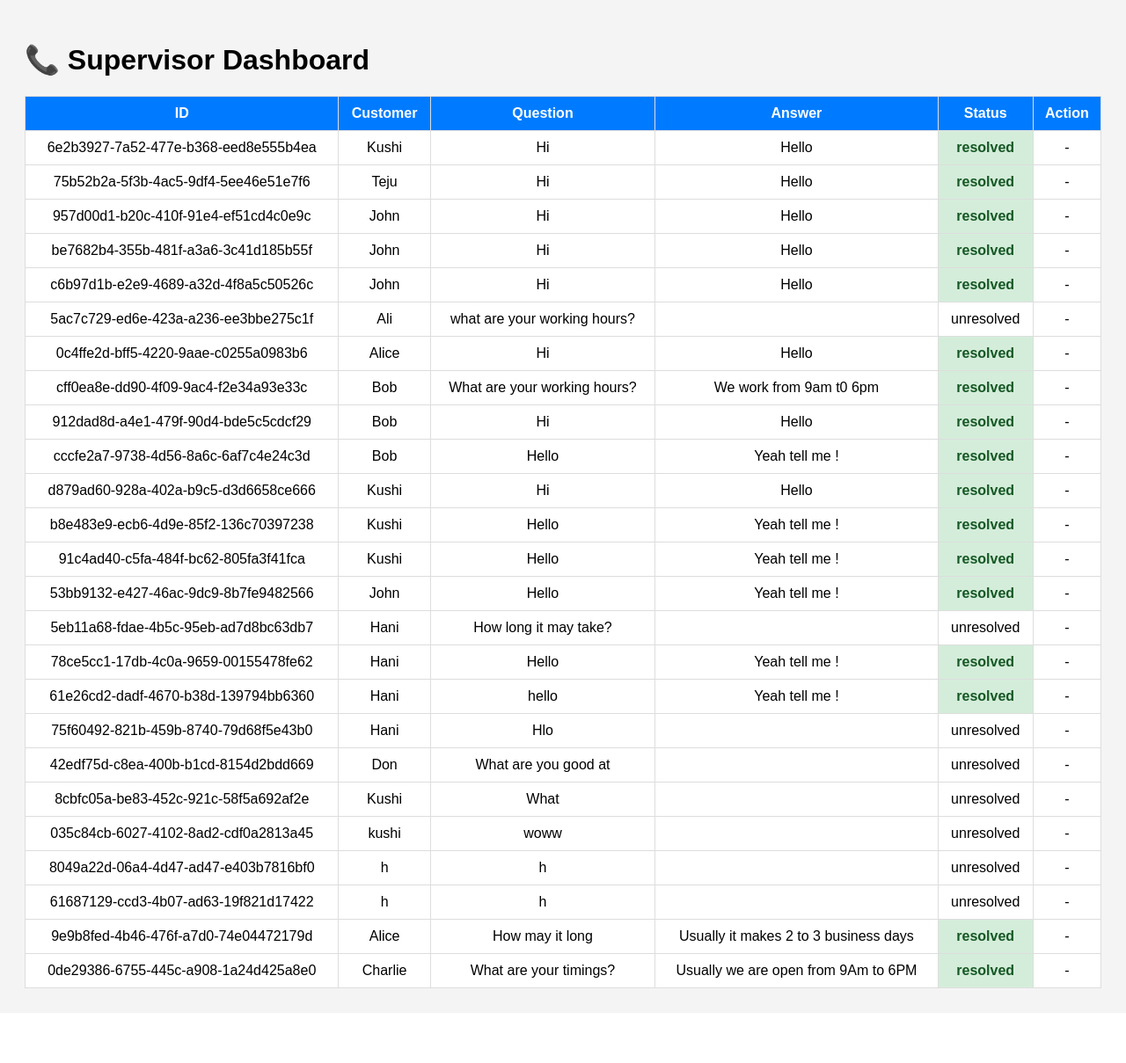
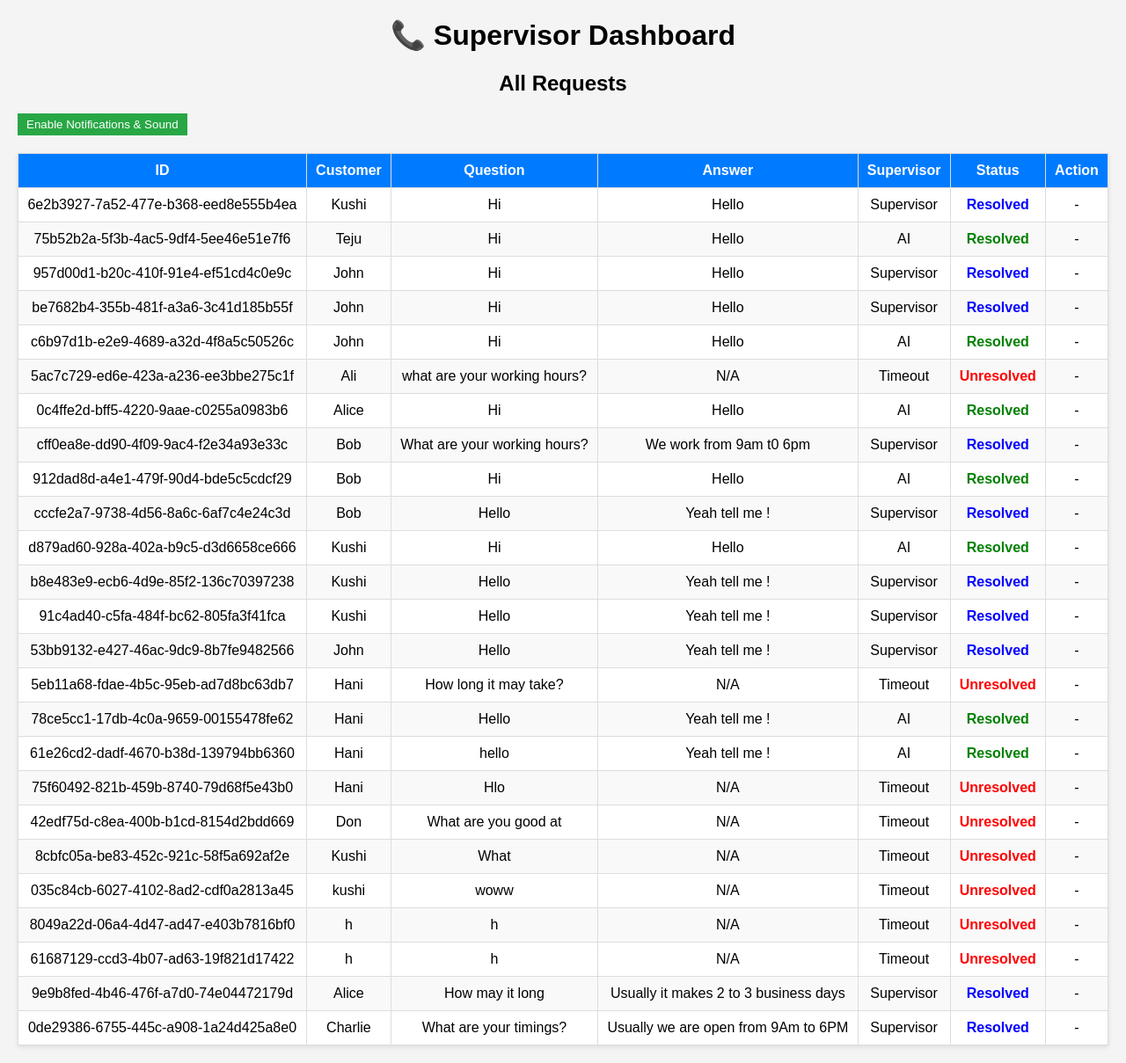
Before and after one commit to Kusumagali/AI_Supervisor_dashboard, a Flask app: page /dashboard in a window 1280 px wide. Shown: the whole page at 88% size. Before the commit the page ends 1152 px from the top, so only its background shows below. Run offline with Flask 3, Linux system fonts and the light colour scheme; some libraries are stand-ins or nearby versions.

Commit message:
Update dashboard.html

```diff
--- a/templates/dashboard.html
+++ b/templates/dashboard.html
@@ -2,58 +2,126 @@
 <html>
 <head>
     <title>📞 Supervisor Dashboard</title>
+    <style>
+        body { font-family: Arial, sans-serif; margin: 20px; background: #f4f4f4; }
+        h1, h2 { text-align: center; }
+        table { width: 100%; border-collapse: collapse; margin-top: 20px; background: white; box-shadow: 0 2px 5px rgba(0,0,0,0.1); }
+        th, td { padding: 10px; border: 1px solid #ddd; text-align: center; }
+        th { background-color: #007bff; color: white; }
+        tr:nth-child(even) { background-color: #f9f9f9; }
+        .pending { color: orange; font-weight: bold; background: #fff3e0; }
+        .resolved.ai { color: green; font-weight: bold; }
+        .resolved.supervisor { color: blue; font-weight: bold; }
+        .unresolved { color: red; font-weight: bold; }
+        input[type="text"] { width: 90%; padding: 5px; }
+        button { padding: 5px 10px; background: #28a745; color: white; border: none; cursor: pointer; }
+        button:hover { background: #218838; }
+        .highlight { animation: highlight 2s ease; }
+        @keyframes highlight { 0% { background-color: #ffff99; } 100% { background-color: inherit; } }
+    </style>
     <script src="https://cdn.socket.io/4.7.2/socket.io.min.js"></script>
-<style>
-body { font-family: Arial; background: #f4f4f4; padding: 20px; }
-table { width: 100%; border-collapse: collapse; margin-top: 20px; background: white; }
-th, td { border: 1px solid #ddd; padding: 10px; text-align: center; }
-th { background: #007bff; color: white; }
-.pending { background: #fff3cd; font-weight: bold; color: #856404; }
-.resolved { background: #d4edda; font-weight: bold; color: #155724; }
-</style>
 </head>
-
 <body>
     <h1>📞 Supervisor Dashboard</h1>
-
+    <h2>All Requests</h2>
+    <button id="enable-notifications">Enable Notifications & Sound</button>
     <table>
         <thead>
             <tr>
-<th>ID</th><th>Customer</th><th>Question</th><th>Answer</th><th>Status</th><th>Action</th>
-</tr></thead><tbody></tbody></table>
+                <th>ID</th>
+                <th>Customer</th>
+                <th>Question</th>
+                <th>Answer</th>
+                <th>Supervisor</th>
+                <th>Status</th>
+                <th>Action</th>
+            </tr>
+        </thead>
+        <tbody></tbody>
+    </table>
 
     <script>
-const tbody = document.querySelector("tbody");
-const socket = io();
+        const tableBody = document.querySelector("table tbody");
+        const socket = io("http://127.0.0.1:5000");
 
-function addRow(req) {
-    let statusColor = req.status;
-    let btn = req.status === "pending" ?
-        `<input id="ans-${req.id}" placeholder="Answer"><button onclick="sendAnswer('${req.id}')">Submit</button>` : "-";
-    let row = document.getElementById(req.id) || document.createElement("tr");
-    row.id = req.id;
+        // Enable notifications & sound
+        document.getElementById("enable-notifications").addEventListener("click", () => {
+            if ("Notification" in window && Notification.permission !== "granted") {
+                Notification.requestPermission();
+            }
+            new Audio('https://www.soundjay.com/buttons/sounds/button-3.mp3').play().catch(e => {});
+            document.getElementById("enable-notifications").style.display = "none";
+        });
+
+        function addOrUpdateRow(req, highlightNew = true) {
+            let row = document.getElementById("row-" + req.id);
+            const isNew = !row;
+            if (!row) {
+                row = document.createElement("tr");
+                row.id = "row-" + req.id;
+                tableBody.appendChild(row);
+            }
+
+            let statusClass = req.status.toLowerCase();
+            if (req.status === "resolved") statusClass += req.supervisor === "AI" ? " ai" : " supervisor";
+
             row.innerHTML = `
                 <td>${req.id}</td>
                 <td>${req.customer_id}</td>
                 <td>${req.question}</td>
-        <td>${req.answer || ""}</td>
-        <td class="${statusColor}">${req.status}</td>
-        <td>${btn}</td>
+                <td>${req.answer || "N/A"}</td>
+                <td>${req.supervisor || "N/A"}</td>
+                <td class="${statusClass}">${req.status.charAt(0).toUpperCase() + req.status.slice(1)}</td>
+                <td>
+                    ${req.status === "pending" ?
+                        `<input type="text" id="answer-${req.id}" placeholder="Enter answer">
+                         <button onclick="submitAnswer('${req.id}')">Submit</button>`
+                        : "-"}
+                </td>
             `;
-    if(!document.getElementById(req.id)) tbody.appendChild(row);
+
+            if (highlightNew && isNew && req.status === "pending") {
+                row.classList.add("highlight");
+                row.scrollIntoView({ behavior: "smooth", block: "end" });
+            }
         }
 
-function sendAnswer(id) {
-    let ans = document.getElementById("ans-" + id).value;
-    fetch("/requests/" + id, {
-        method: "PUT", headers: { "Content-Type": "application/json" },
-        body: JSON.stringify({ answer: ans })
+        async function submitAnswer(reqId) {
+            const answer = document.getElementById("answer-" + reqId).value;
+            if (!answer) { alert("Please enter an answer!"); return; }
+
+            const res = await fetch(`/requests/${reqId}`, {
+                method: "PUT",
+                headers: { "Content-Type": "application/json" },
+                body: JSON.stringify({ answer: answer, supervisor: "Supervisor" })
             });
+
+            if (res.ok) alert("Answer submitted successfully!");
+            else alert("Error submitting answer.");
         }
 
-fetch("/get_requests").then(r => r.json()).then(data => data.forEach(addRow));
-socket.on("incoming_request", addRow);
-socket.on("request_answered", addRow);
+        function notifyNewRequest(req) {
+            if (!("Notification" in window) || Notification.permission !== "granted") return;
+
+            new Notification(`New request from ${req.customer_id}`, { body: req.question });
+            const audio = new Audio('https://www.soundjay.com/buttons/sounds/button-3.mp3');
+            audio.play().catch(e => console.log("Audio play blocked"));
+        }
+
+        // Fetch existing requests
+        fetch("/get_requests")
+            .then(res => res.json())
+            .then(data => data.forEach(req => addOrUpdateRow(req, false)));
+
+        socket.on("connect", () => console.log("✅ Socket connected"));
+        socket.on("disconnect", () => console.log("❌ Socket disconnected"));
+
+        socket.on("incoming_call", (req) => {
+            addOrUpdateRow(req);
+            if (req.status === "pending") notifyNewRequest(req);
+        });
+
+        socket.on("request_answered", (req) => addOrUpdateRow(req, false));
     </script>
 </body>
 </html>
```
Lines whose indentation alone changed are shown as unchanged.
